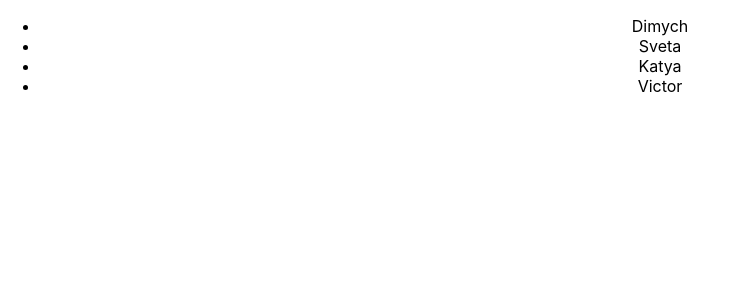
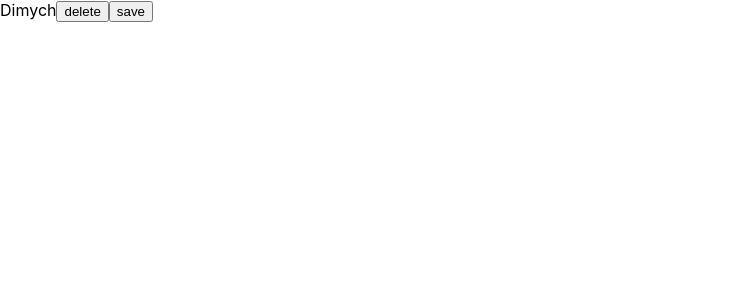
Before and after one commit to igor-minaev/vanilla-javascript, a React (Create React App) app: page / in a window 1280 px wide. Shown: the top 300 px of the page, without its empty margins (0-749 px from the left). Built offline with nearby package versions, Linux system fonts and the light colour scheme.

Commit message:
add component User

```diff
--- /dev/null
+++ b/src/06/06-callback.tsx
@@ -0,0 +1,11 @@
+import React from "react";
+
+export const User=()=>{
+    const deletUser=()=>{
+        alert('user was deleted')
+    }
+    return <div>Dimych
+        <button onClick={deletUser}>delete</button>
+        <button>save</button>
+    </div>
+}
--- a/src/index.tsx
+++ b/src/index.tsx
@@ -4,6 +4,7 @@ import './index.css';
 import App from './App';
 import reportWebVitals from './reportWebVitals';
 import {sum} from "./03/03";
+import {User} from "./06/06-callback";
 
 
 var a = sum
@@ -13,7 +14,7 @@ const root = ReactDOM.createRoot(
 );
 root.render(
     <React.StrictMode>
-        <App/>
+        <User/>
     </React.StrictMode>
 );
 
```
Also changed, not shown: src/06/06-callback.ts (deleted).
